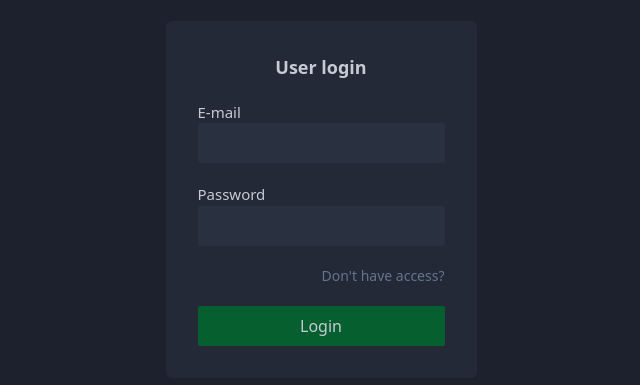
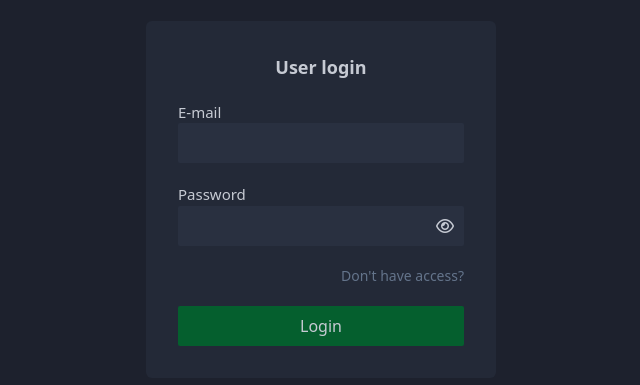
Before and after one commit to RonaldoFidelis/App-finance, a React (Vite) app: page / in a window 1280 px wide. Shown: the part 201-586 px from the top of the page, without its empty margins (319-959 px from the left). Built offline with nearby package versions, Linux system fonts and the light colour scheme.

Commit message:
Feature: Icon from show password

```diff
--- a/src/pages/Login.jsx
+++ b/src/pages/Login.jsx
@@ -6,6 +6,7 @@ import { useState } from 'react';
 export function Login() {
   const [email, setEmail] = useState('');
   const [password, setPassword] = useState('');
+  const [passwordVisible, setPasswordVisible] = useState(false);
   const [
     signInWithEmailAndPassword,
     user,
@@ -20,6 +21,11 @@ export function Login() {
       signInWithEmailAndPassword(email, password);
     }
   }
+
+  const togglePasswordVisibility = () => {
+    setPasswordVisible(!passwordVisible);
+  };
+
 
   if (error) {
     if(error.code == 'auth/invalid-login-credentials'){
@@ -59,7 +65,7 @@ export function Login() {
   return (
     <div className="min-h-screen flex items-center justify-center bg-bg-login text-font-main-login">
       <form
-        className="flex flex-col gap-5 bg-bg-display-login p-8 rounded-md"
+        className="flex flex-col gap-5 min-w-[350px] bg-bg-display-login p-8 rounded-md"
         onSubmit={handleSubmit}>
         <h1
           className="m-auto text-lg font-semibold">User login</h1>
@@ -77,15 +83,16 @@ export function Login() {
         </label>
         <label
           htmlFor="password"
-          className="flex flex-col">
+          className="flex flex-col relative">
           <p className="text-[15px] font-medium">Password</p>
           <input
-            type="password"
+            type={passwordVisible ? 'text' : 'password'}
             id="password"
             required
             value={password}
             onChange={(e) => setPassword(e.target.value)}
-            className="h-[40px] rounded-sm bg-bg-input border-none outline-none p-2 text-slate-500" />
+            className=" text-sm password h-[40px] rounded-sm bg-bg-input border-none outline-none p-2 text-slate-500" />
+            <i onClick={togglePasswordVisibility} className={`cursor-pointer absolute top-[35px] right-[10px] ${passwordVisible ? 'fa-regular fa-eye-slash' : 'fa-regular fa-eye'}`}></i>
         </label>
         <Link
           to='/register'
```
